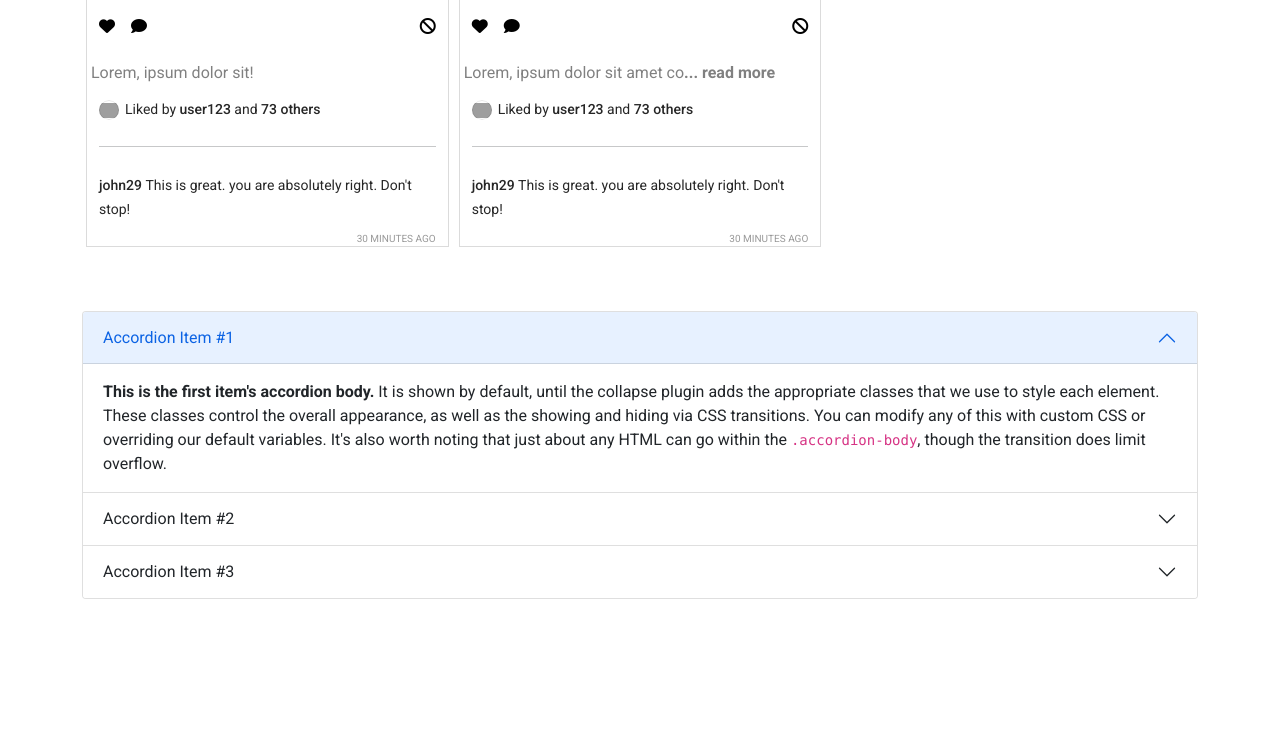
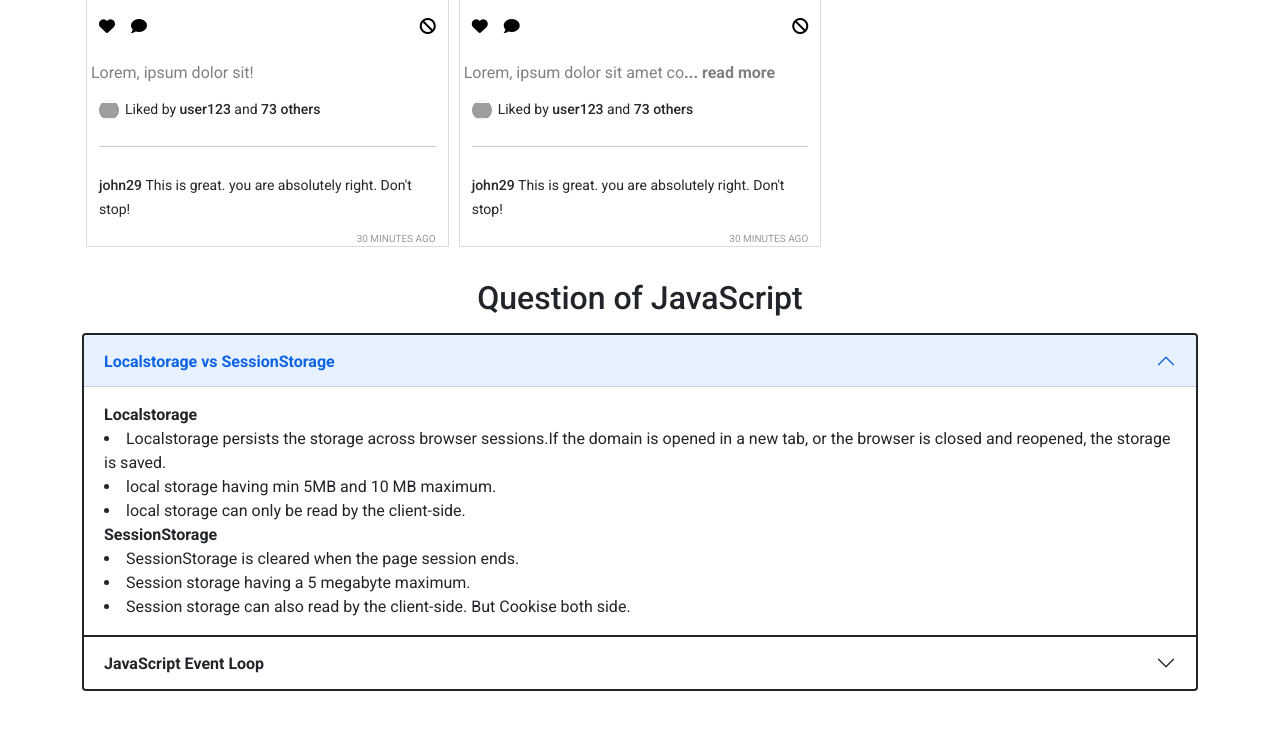
Before and after one commit to Omarfaruk2/assigment-7, a plain HTML site: page index.html in a window 1280 px wide. Shown: the part 1285-2014 px from the top of the page. Before the commit the page ends 1932 px from the top, so only its background shows below. Drawn offline with nearby package versions, Linux system fonts and the light colour scheme; grey boxes are pictures that could not be loaded.

Commit message:
upgrated accodding

```diff
--- a/index.html
+++ b/index.html
@@ -63,76 +63,59 @@
     </main>
 
     <!---------------------------- accordion test---------- ------------------>
-    <div id="jan">
-        <section id="good" class="container mb-5 mt-5">
-            <div class="accordion" id="accordionExample">
-                <div class="accordion-item">
+    <div id="question-part">
+        <h2 class="text-center mt-3">Question of JavaScript</h2>
+        <section id="good" class="container mb-5 mt-3">
+            <div class="accordion " id="accordionExample">
+                <div class="accordion-item border-2 border-dark">
                     <h2 class="accordion-header" id="headingOne">
                         <button class="accordion-button" type="button" data-bs-toggle="collapse"
                             data-bs-target="#collapseOne" aria-expanded="true" aria-controls="collapseOne">
-                            Accordion Item #1
+                            <b> Localstorage vs SessionStorage</b>
                         </button>
                     </h2>
                     <div id="collapseOne" class="accordion-collapse collapse show" aria-labelledby="headingOne"
                         data-bs-parent="#accordionExample">
                         <div class="accordion-body">
-                            <strong>This is the first item's accordion body.</strong> It is shown by default, until the
-                            collapse plugin adds the appropriate classes that we use to style each element. These
-                            classes
-                            control the overall appearance, as well as the showing and hiding via CSS transitions. You
-                            can
-                            modify any of this with custom CSS or overriding our default variables. It's also worth
-                            noting
-                            that just about any HTML can go within the <code>.accordion-body</code>, though the
-                            transition
-                            does limit overflow.
+                            <b>Localstorage</b>
+                            <li>Localstorage persists the storage across browser sessions.If the domain is opened in a
+                                new tab, or the browser is closed and reopened, the storage is saved.</li>
+                            <li>local storage having min 5MB and 10 MB maximum.
+                            </li>
+                            <li>local storage can only be read by the client-side.</li>
+
+                            <b>SessionStorage</b>
+                            <li>SessionStorage is cleared when the page session ends.</li>
+                            <li>Session storage having a 5 megabyte
+                                maximum.</li>
+                            <li>Session storage can also read by the client-side. But Cookise both side.</li>
                         </div>
                     </div>
                 </div>
-                <div class="accordion-item">
+                <div class="accordion-item border-2 border-dark">
                     <h2 class="accordion-header" id="headingTwo">
                         <button class="accordion-button collapsed" type="button" data-bs-toggle="collapse"
                             data-bs-target="#collapseTwo" aria-expanded="false" aria-controls="collapseTwo">
-                            Accordion Item #2
+                            <b>JavaScript Event Loop</b>
                         </button>
                     </h2>
                     <div id="collapseTwo" class="accordion-collapse collapse" aria-labelledby="headingTwo"
                         data-bs-parent="#accordionExample">
                         <div class="accordion-body">
-                            <strong>This is the second item's accordion body.</strong> It is hidden by default, until
-                            the
-                            collapse plugin adds the appropriate classes that we use to style each element. These
-                            classes
-                            control the overall appearance, as well as the showing and hiding via CSS transitions. You
-                            can
-                            modify any of this with custom CSS or overriding our default variables. It's also worth
-                            noting
-                            that just about any HTML can go within the <code>.accordion-body</code>, though the
-                            transition
-                            does limit overflow.
-                        </div>
-                    </div>
-                </div>
-                <div class="accordion-item">
-                    <h2 class="accordion-header" id="headingThree">
-                        <button class="accordion-button collapsed" type="button" data-bs-toggle="collapse"
-                            data-bs-target="#collapseThree" aria-expanded="false" aria-controls="collapseThree">
-                            Accordion Item #3
-                        </button>
-                    </h2>
-                    <div id="collapseThree" class="accordion-collapse collapse" aria-labelledby="headingThree"
-                        data-bs-parent="#accordionExample">
-                        <div class="accordion-body">
-                            <strong>This is the third item's accordion body.</strong> It is hidden by default, until the
-                            collapse plugin adds the appropriate classes that we use to style each element. These
-                            classes
-                            control the overall appearance, as well as the showing and hiding via CSS transitions. You
-                            can
-                            modify any of this with custom CSS or overriding our default variables. It's also worth
-                            noting
-                            that just about any HTML can go within the <code>.accordion-body</code>, though the
-                            transition
-                            does limit overflow.
+                            <p> Event loop check Call stack and Call back Queue compare, when call stack is doesn’t work
+                                or empty call back Queue call go to call stack. It usually use when settimeout()
+                                function because of synchronous.
+                                When synchronous function run on Call stack but synchronous function doesn’t work
+                                quickly,settimeout() function go to the web browser(Web Api) node.js(C++ Api) one after
+                                one and when it closed to web browser go to the Call back Queue .
+                                Then Event loop connect Call Back Queue and Call steck.But when a big while loop or for
+                                loop or any loop continue then Render Queue powerful then Call back Queue Because Event
+                                loop first go call for Render Queue then Call Stack. Same When promise() function use
+                                and promise function go to Microtask Queue.When Call stack is empty then first call
+                                Microtask Queue and second time call Call Stack for Event loop.
+                                <strong>This is how event loop
+                                    work in Javascript in my opinion..</strong>
+                            </p>
                         </div>
                     </div>
                 </div>
--- a/js/app.js
+++ b/js/app.js
@@ -39,13 +39,13 @@ const displayContent = (text) => {
 
 const switchTab = (id) => {
   document.getElementById("liked").innerHTML = ''
-  document.getElementById("jan").style.display = "none"
+  document.getElementById("question-part").style.display = "none"
   document.getElementById("reported").innerHTML = ''
   if (id === "posts") {
     document.getElementById("posts").style.display = "grid";
     document.getElementById("liked").style.display = "none";
     document.getElementById("reported").style.display = "none";
-    document.getElementById("jan").style.display = "block"
+    document.getElementById("question-part").style.display = "block"
   }
 
   else if (id === "liked") {
```
